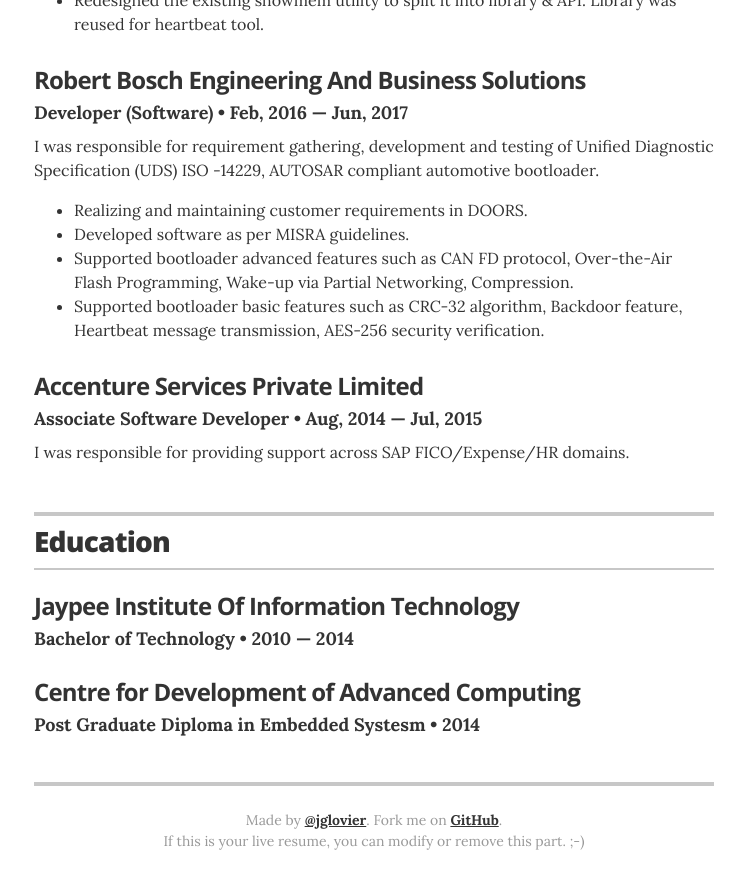
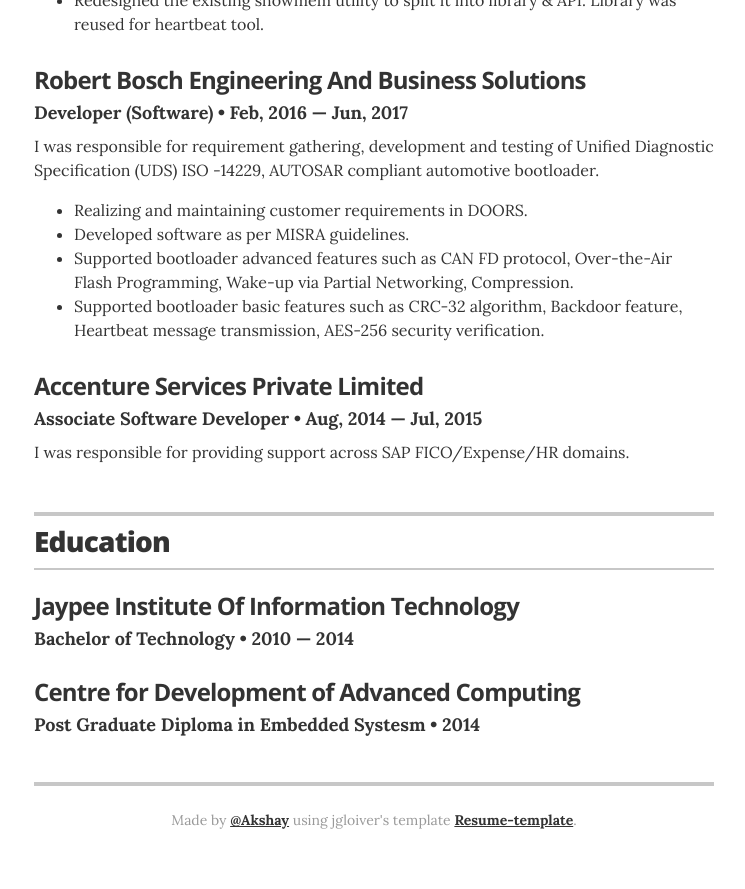
Before and after one commit to akshayj398p/akshayj398p.github.io, a Jekyll site: the page built from index.html, in a window 1280 px wide and 900 px high, scrolled down 1713 px. Shown: the top 889 px of the window, without its empty margins (266-1011 px from the left). Built offline with Jekyll 4.4.1, drawn with Linux system fonts in a browser that asks for light colours.

Commit message:
Update resume.html

```diff
--- a/_layouts/resume.html
+++ b/_layouts/resume.html
@@ -232,8 +232,7 @@
       {% endif %}
 
       <footer class="page-footer">
-        <p class="footer-line">Made by <a href="http://twitter.com/jglovier">@jglovier</a>. Fork me on <a href="https://github.com/jglovier/resume-template">GitHub</a>.</p>
-        <p class="footer-line">If this is your live resume, you can modify or remove this part. ;-)</p>
+        <p class="footer-line">Made by <a href="https://www.linkedin.com/in/akshay-g-06b4b762">@Akshay</a> using jgloiver's template <a href="https://github.com/jglovier/resume-template">Resume-template</a>.</p>
       </footer>
 
     </div>
```
